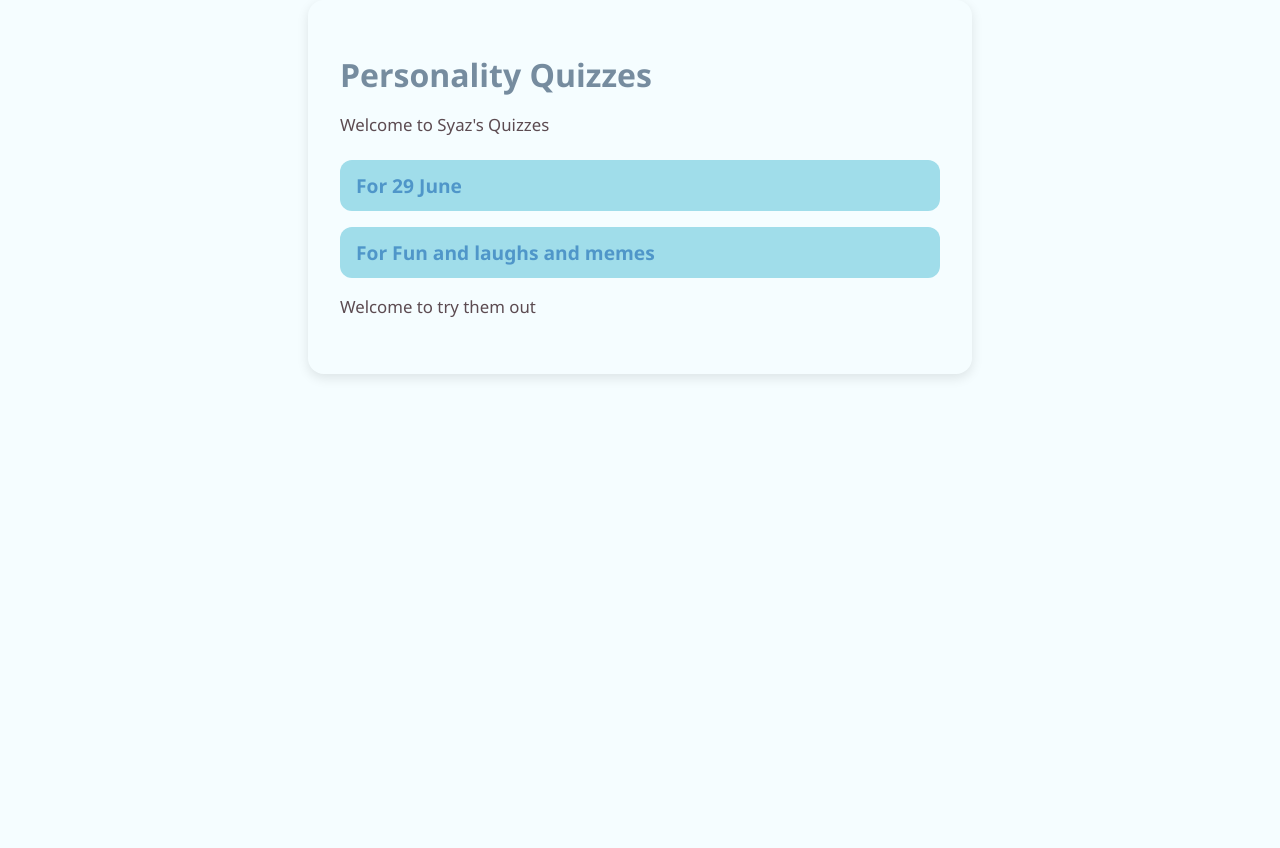
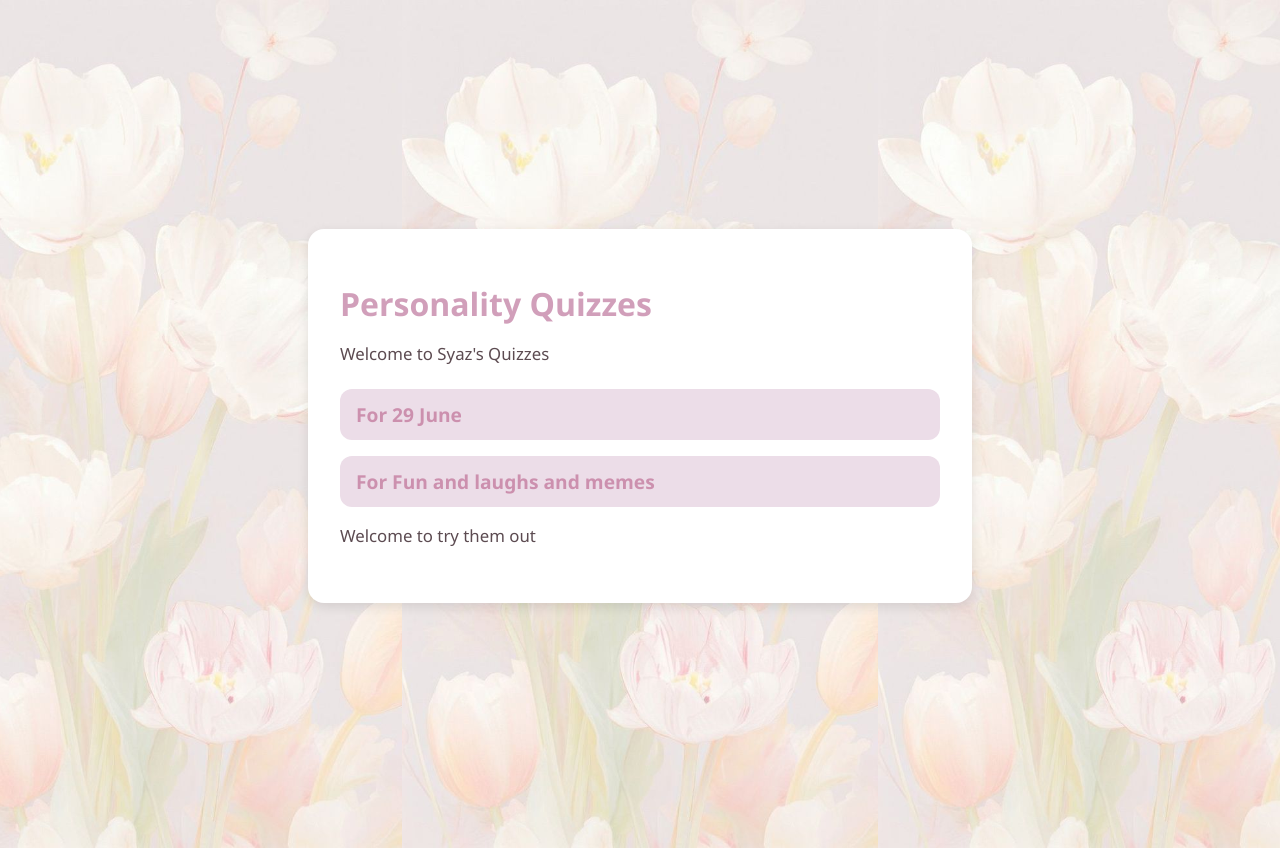
Before and after one commit to Ssyazwani/miniteapartyquiz, a plain HTML site: page landingpage.html in a window 1280 px wide. Before the commit the page ends 800 px from the top, so only its background shows below. Drawn offline with Linux system fonts and the light colour scheme.

Commit message:
editing the designs of quizzes and landing pages

```diff
--- a/landingpage.html
+++ b/landingpage.html
@@ -3,14 +3,28 @@
 <head>
   <meta charset="UTF-8" />
   <meta name="viewport" content="width=device-width, initial-scale=1.0"/>
-  <title>Mini App Garden</title>
+  <title>Quizzes Landing Page</title>
   <style>
 body {
   font-family: 'Comic Neue', 'Segoe UI', sans-serif;
-  background: #f5fdff;
+  background-color: #e8b3d4;
+  background-image: url('background/landing.jpg');
+  background-size: contain;
+  background-position: center;
   color: #5c4b51;
+  margin: 0;
+  min-height: 100vh;
+  display: flex;
+  justify-content: center;
+  align-items: center;
+  padding: 1rem 2rem 2rem 2rem;
+}
+
+
+.container {
+  background: white;
   max-width: 600px;
-  margin: auto;
+  width: 100%;
   padding: 2rem;
   border-radius: 16px;
   box-shadow: 0 4px 12px rgba(0,0,0,0.1);
@@ -19,7 +33,7 @@ body {
 h1 {
   font-size: 2rem;
   margin-bottom: 0.5rem;
-  color: #768c9f;
+  color: #d19fba;
 }
 
 p {
@@ -34,18 +48,18 @@ ul {
 
 li {
   margin: 1rem 0;
-  background: #a0ddea;
+  background: #ecdde8;
   padding: 0.75rem 1rem;
   border-radius: 12px;
   transition: background 0.3s;
 }
 
 li:hover {
-  background: #d6edff;
+  background: #ffd6e9;
 }
 
 a {
-  color: #4f96c9;
+  color: #cc90ae;
   text-decoration: none;
   font-size: 1.2rem;
   font-weight: bold;
@@ -58,6 +72,7 @@ a:hover {
   </style>
 </head>
 <body>
+    <div class ="container">
   <h1> Personality Quizzes</h1>
   <p>Welcome to Syaz's Quizzes</p>
 
@@ -67,5 +82,6 @@ a:hover {
   </ul>
 
   <p> Welcome to try them out</p>
+  </div>
 </body>
 </html>
```
Also changed, not shown: background/landing.jpg (added).
